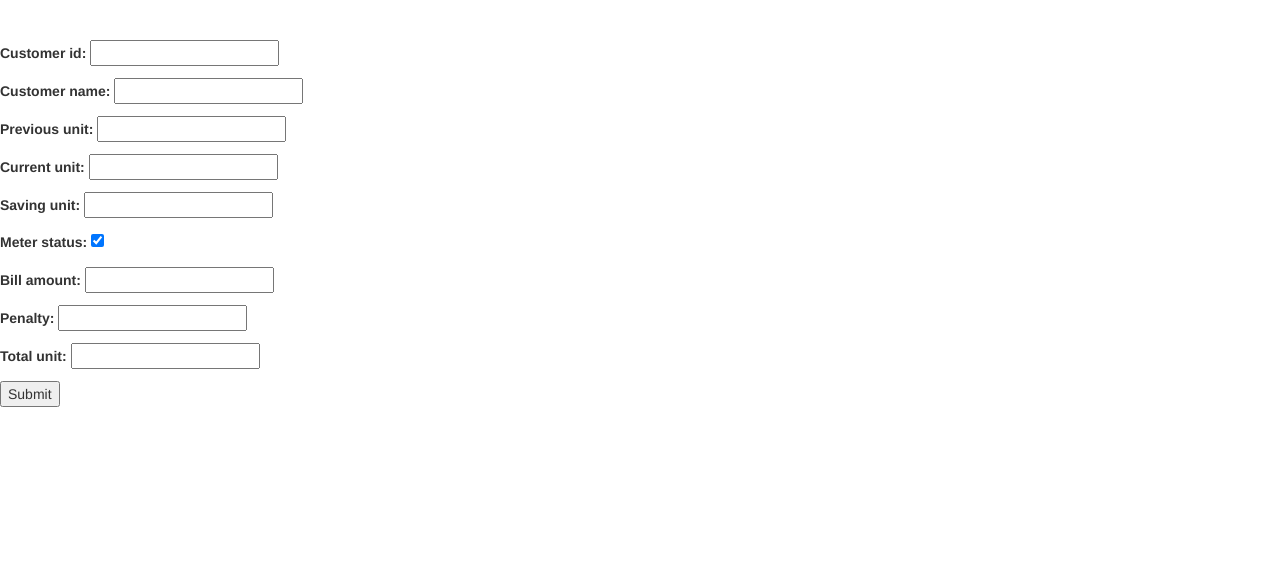
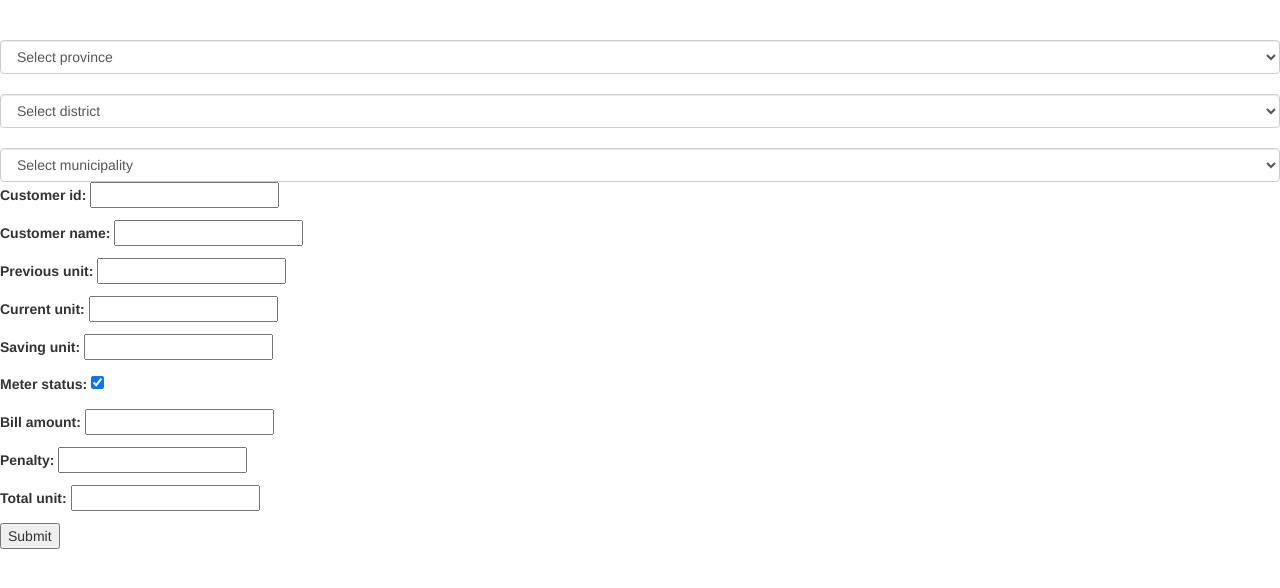
Before and after one commit to OzoneBht1/water_billing_system, a Django app: page /payment/ in a window 1280 px wide. Shown: the top 588 px of the page. Run offline with Django 4.2, Linux system fonts and the light colour scheme; some libraries are stand-ins or nearby versions.

Commit message:
combined forms field and added to db

```diff
--- a/user_view/forms.py
+++ b/user_view/forms.py
@@ -17,9 +17,6 @@ class PaymentForm(ModelForm):
         "bill_amount": "Bill Amount",
         "penalty": "Penalty",
         "total_unit": "Total Unit",
-        "province": "Province",
-        "district": "District",
-        "municipality": "Municipality",
     }
     widgets = {
         "customer_id": Textarea(
@@ -96,34 +93,35 @@ class PaymentForm(ModelForm):
                 "pattern": "[0-9]{,}",
                 "id": "total_unit",
             }
-        ),
-        "province": Textarea(
-            attrs={
-                "cols": 40,
-                "rows": 1,
-                "class": "form-control input-lg",
-                "pattern": "[0-9]{,}",
-                "id": "province",
-            }
-        ),
-        "district": Textarea(
-            attrs={
-                "cols": 40,
-                "rows": 1,
-                "class": "form-control input-lg",
-                "pattern": "[0-9]{,}",
-                "id": "district",
-            }
-        ),
-        "municipality": Textarea(
-            attrs={
-                "cols": 40,
-                "rows": 1,
-                "class": "form-control input-lg",
-                "pattern": "[0-9]{,}",
-                "id": "municipality",
-            }
-        ),
+        )
+        # ),
+        # "province": Textarea(
+        #     attrs={
+        #         "cols": 40,
+        #         "rows": 1,
+        #         "class": "form-control input-lg",
+        #         "pattern": "[0-9]{,}",
+        #         "id": "province",
+        #     }
+        # ),
+        # "district": Textarea(
+        #     attrs={
+        #         "cols": 40,
+        #         "rows": 1,
+        #         "class": "form-control input-lg",
+        #         "pattern": "[0-9]{,}",
+        #         "id": "district",
+        #     }
+        # ),
+        # "municipality": Textarea(
+        #     attrs={
+        #         "cols": 40,
+        #         "rows": 1,
+        #         "class": "form-control input-lg",
+        #         "pattern": "[0-9]{,}",
+        #         "id": "municipality",
+        #     }
+        # ),
     }
 
     class Meta:
@@ -140,3 +138,23 @@ class PaymentForm(ModelForm):
             "penalty",
             "total_unit",
         )
+
+
+class PaymentForm2(ModelForm):
+    class Meta:
+        model = Payment
+
+        fields = (
+            "province",
+            "district",
+            "municipality",
+            "customer_id",
+            "customer_name",
+            "previous_unit",
+            "current_unit",
+            "saving_unit",
+            "meter_status",
+            "bill_amount",
+            "penalty",
+            "total_unit",
+        )
--- a/user_view/models.py
+++ b/user_view/models.py
@@ -3,9 +3,9 @@ from django.db import models
 
 # These are the database models for the bill payment part. The models are created using the ORM.
 class Payment(models.Model):
-    province = models.CharField(max_length=50)
-    district = models.CharField(max_length=50)
-    municipality = models.CharField(max_length=90)
+    province = models.CharField(max_length=100)
+    district = models.CharField(max_length=100)
+    municipality = models.CharField(max_length=100)
     customer_id = models.CharField(max_length=30, primary_key=True)
     customer_name = models.CharField(max_length=100)
     previous_unit = models.CharField(max_length=30)
@@ -18,3 +18,6 @@ class Payment(models.Model):
 
     def __str__(self) -> str:
         return f"{self.customer_id}: {self.customer_name}"
+
+
+# class Tap(models.Model):
--- a/user_view/templates/user_view/payment.html
+++ b/user_view/templates/user_view/payment.html
@@ -19,6 +19,19 @@
 
     <form class="signup-form" method="post">
       {% csrf_token %}
+
+      <select name="province" id="province" class="form-control input">
+        <option value="">Select province</option>
+      </select>
+      <br />
+      <select name="district" id="district" class="form-control input">
+        <option value="">Select district</option>
+      </select>
+      <br />
+      <select name="municipality" id="municipality" class="form-control input">
+        <option value="">Select municipality</option>
+      </select>
+
       <!-- <i class="fa-solid fa-faucet-drip"></i> -->
       <!-- {% for field in form %} {{field.label}} {{field}} {% endfor %} -->
       {{form.as_p}}
--- a/user_view/views.py
+++ b/user_view/views.py
@@ -2,7 +2,7 @@ from django.http import JsonResponse
 from django.shortcuts import render, redirect, get_object_or_404
 from django.urls import reverse_lazy
 import json
-from .forms import PaymentForm
+from .forms import PaymentForm, PaymentForm2
 from django.contrib import messages
 
 
@@ -17,15 +17,25 @@ def payment(request):
         # Loading the data from Json file containing details of provinces, districts and local bodies of Nepal
 
     if request.method == "POST":
-        form = PaymentForm(request.POST)
+        form = PaymentForm2(request.POST)
+        print(form)
+
+        login_data = request.POST.dict()
+        print(login_data)
+        # username = login_data.get("province")
+        # password = login_data.get("municipality")
+        # user_type = login_data.get("district")
+        # print(user_type, username, password)
         if form.is_valid():
+            # obj = form.save()
+            # obj.province = login_data.get("province")
+            # obj.save()
             form.save()
             messages.success(request, "Data saved successfully")
             return redirect("accounts:userLogin")
 
-        return render(request, "user_view/payment.html", {})
+    form = PaymentForm()
 
-    form = PaymentForm()
     # Passing the form from forms.py to the template, and also the data from the json file
     return render(request, "user_view/payment.html", {"data": data, "form": form})
 
```
Also changed, not shown: accounts/migrations/0001_initial.py (deleted), accounts/migrations/0002_delete_user.py (deleted), db.sqlite3, user_view/migrations/0001_initial.py, user_view/templates/user_view/newtap.html (added).
